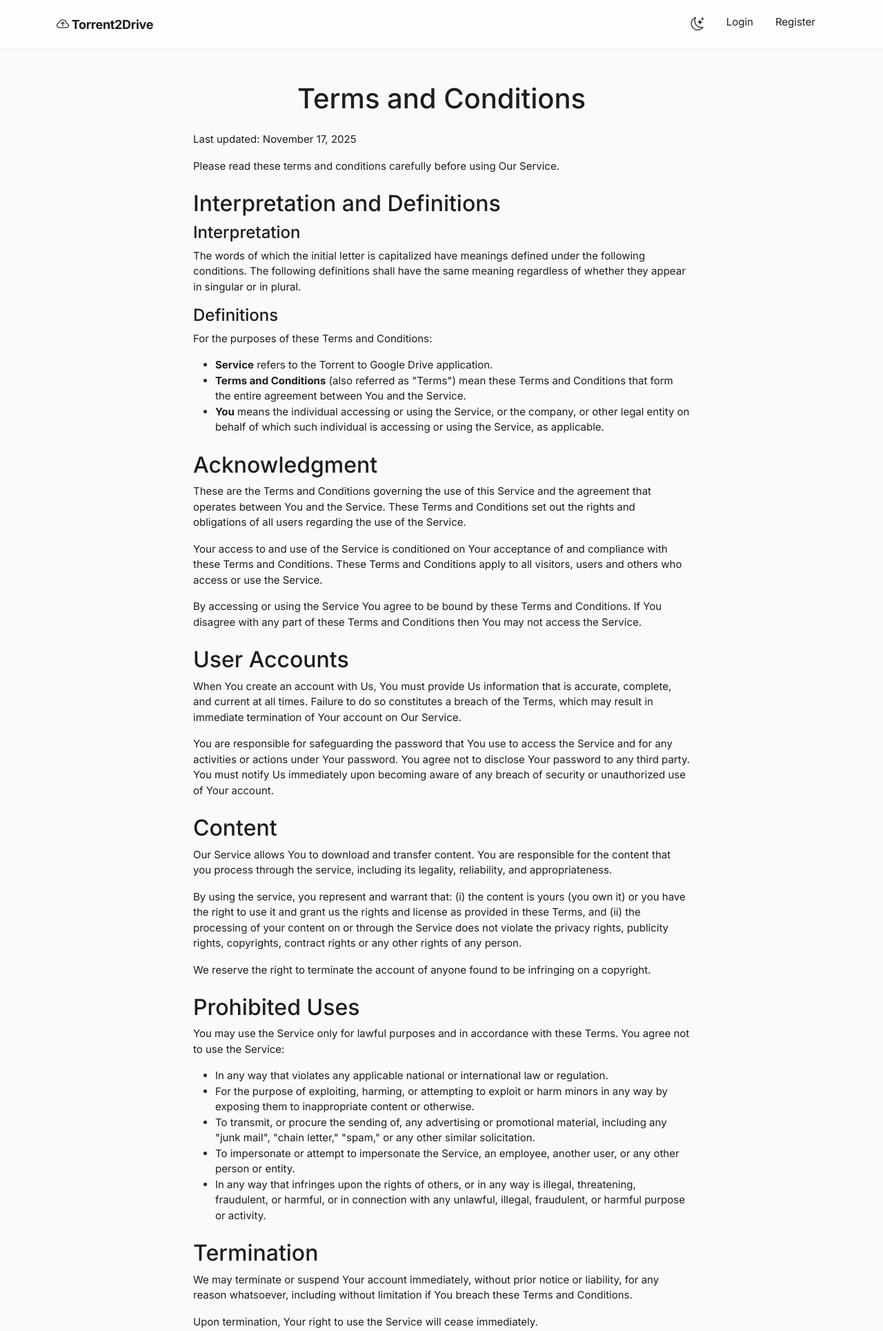
After one commit to Monster-ZeroX/HerokuHosted, a Flask app: page /terms in a window 1280 px wide. The commit adds this page. Shown: the top 1929 px of the page at 69% size. Run offline with Flask 3, Linux system fonts and the light colour scheme; some libraries are stand-ins or nearby versions.

Commit message:
feat: Add Terms and Conditions, Privacy Policy, and fix dark mode

```diff
--- a/webapp/app.py
+++ b/webapp/app.py
@@ -554,6 +554,18 @@ def api_torrent_status(torrent_id):
     })
 
 
+@app.route('/terms')
+def terms():
+    """Terms and Conditions page."""
+    return render_template('terms.html')
+
+
+@app.route('/privacy-policy')
+def privacy_policy():
+    """Privacy Policy page."""
+    return render_template('privacy_policy.html')
+
+
 if __name__ == '__main__':
     port = int(os.environ.get('PORT', 5000))
     app.run(host='0.0.0.0', port=port, debug=False)
--- a/webapp/templates/base.html
+++ b/webapp/templates/base.html
@@ -61,7 +61,7 @@
             --bg-primary: #000000;
             --bg-secondary: #1C1C1E;
             --text-primary: #F5F5F7;
-            --text-secondary: #98989D;
+            --text-secondary: #E0E0E0;
             --border-color: rgba(255, 255, 255, 0.1);
             --navbar-bg: rgba(28, 28, 30, 0.8);
             --card-bg: #1C1C1E;
@@ -480,7 +480,11 @@
     <!-- Footer -->
     <footer class="text-center">
         <div class="container">
-            <p class="mb-0">&copy; 2025 Torrent2Drive | Made with <i class="bi bi-heart-fill text-danger"></i></p>
+            <p class="mb-0">&copy; 2025 Torrent2Drive |
+                <a href="{{ url_for('terms') }}">Terms and Conditions</a> |
+                <a href="{{ url_for('privacy_policy') }}">Privacy Policy</a> |
+                Made with <i class="bi bi-heart-fill text-danger"></i>
+            </p>
         </div>
     </footer>
 
--- /dev/null
+++ b/webapp/templates/terms.html
@@ -0,0 +1,71 @@
+
+{% extends "base.html" %}
+
+{% block title %}Terms and Conditions - Torrent to Google Drive{% endblock %}
+
+{% block content %}
+<div class="container mt-5">
+    <div class="row">
+        <div class="col-md-8 offset-md-2">
+            <h1 class="text-center mb-4">Terms and Conditions</h1>
+            <p>Last updated: November 17, 2025</p>
+
+            <p>Please read these terms and conditions carefully before using Our Service.</p>
+
+            <h2 class="mt-4">Interpretation and Definitions</h2>
+            <h4>Interpretation</h4>
+            <p>The words of which the initial letter is capitalized have meanings defined under the following conditions. The following definitions shall have the same meaning regardless of whether they appear in singular or in plural.</p>
+            <h4>Definitions</h4>
+            <p>For the purposes of these Terms and Conditions:</p>
+            <ul>
+                <li><strong>Service</strong> refers to the Torrent to Google Drive application.</li>
+                <li><strong>Terms and Conditions</strong> (also referred as "Terms") mean these Terms and Conditions that form the entire agreement between You and the Service.</li>
+                <li><strong>You</strong> means the individual accessing or using the Service, or the company, or other legal entity on behalf of which such individual is accessing or using the Service, as applicable.</li>
+            </ul>
+
+            <h2 class="mt-4">Acknowledgment</h2>
+            <p>These are the Terms and Conditions governing the use of this Service and the agreement that operates between You and the Service. These Terms and Conditions set out the rights and obligations of all users regarding the use of the Service.</p>
+            <p>Your access to and use of the Service is conditioned on Your acceptance of and compliance with these Terms and Conditions. These Terms and Conditions apply to all visitors, users and others who access or use the Service.</p>
+            <p>By accessing or using the Service You agree to be bound by these Terms and Conditions. If You disagree with any part of these Terms and Conditions then You may not access the Service.</p>
+
+            <h2 class="mt-4">User Accounts</h2>
+            <p>When You create an account with Us, You must provide Us information that is accurate, complete, and current at all times. Failure to do so constitutes a breach of the Terms, which may result in immediate termination of Your account on Our Service.</p>
+            <p>You are responsible for safeguarding the password that You use to access the Service and for any activities or actions under Your password. You agree not to disclose Your password to any third party. You must notify Us immediately upon becoming aware of any breach of security or unauthorized use of Your account.</p>
+
+            <h2 class="mt-4">Content</h2>
+            <p>Our Service allows You to download and transfer content. You are responsible for the content that you process through the service, including its legality, reliability, and appropriateness.</p>
+            <p>By using the service, you represent and warrant that: (i) the content is yours (you own it) or you have the right to use it and grant us the rights and license as provided in these Terms, and (ii) the processing of your content on or through the Service does not violate the privacy rights, publicity rights, copyrights, contract rights or any other rights of any person.</p>
+            <p>We reserve the right to terminate the account of anyone found to be infringing on a copyright.</p>
+
+            <h2 class="mt-4">Prohibited Uses</h2>
+            <p>You may use the Service only for lawful purposes and in accordance with these Terms. You agree not to use the Service:</p>
+            <ul>
+                <li>In any way that violates any applicable national or international law or regulation.</li>
+                <li>For the purpose of exploiting, harming, or attempting to exploit or harm minors in any way by exposing them to inappropriate content or otherwise.</li>
+                <li>To transmit, or procure the sending of, any advertising or promotional material, including any "junk mail", "chain letter," "spam," or any other similar solicitation.</li>
+                <li>To impersonate or attempt to impersonate the Service, an employee, another user, or any other person or entity.</li>
+                <li>In any way that infringes upon the rights of others, or in any way is illegal, threatening, fraudulent, or harmful, or in connection with any unlawful, illegal, fraudulent, or harmful purpose or activity.</li>
+            </ul>
+
+            <h2 class="mt-4">Termination</h2>
+            <p>We may terminate or suspend Your account immediately, without prior notice or liability, for any reason whatsoever, including without limitation if You breach these Terms and Conditions.</p>
+            <p>Upon termination, Your right to use the Service will cease immediately.</p>
+
+            <h2 class="mt-4">Limitation of Liability</h2>
+            <p>To the maximum extent permitted by applicable law, in no event shall the Service or its suppliers be liable for any special, incidental, indirect, or consequential damages whatsoever (including, but not limited to, damages for loss of profits, for loss of data or other information, for business interruption, for personal injury, for loss of privacy arising out of or in any way related to the use of or inability to use the Service).</p>
+
+            <h2 class="mt-4">"AS IS" and "AS AVAILABLE" Disclaimer</h2>
+            <p>The Service is provided to You "AS IS" and "AS AVAILABLE" and with all faults and defects without warranty of any kind. To the maximum extent permitted under applicable law, the Service, on its own behalf and on behalf of its affiliates and its and their respective licensors and service providers, expressly disclaims all warranties, whether express, implied, statutory or otherwise, with respect to the Service.</p>
+
+            <h2 class="mt-4">Governing Law</h2>
+            <p>The laws of the Country, excluding its conflicts of law rules, shall govern this Terms and Your use of the Service. Your use of the Application may also be subject to other local, state, national, or international laws.</p>
+
+            <h2 class="mt-4">Changes to These Terms and Conditions</h2>
+            <p>We reserve the right, at Our sole discretion, to modify or replace these Terms at any time. If a revision is material We will make reasonable efforts to provide at least 30 days' notice prior to any new terms taking effect. What constitutes a material change will be determined at Our sole discretion.</p>
+
+            <h2 class="mt-4">Contact Us</h2>
+            <p>If you have any questions about these Terms and Conditions, You can contact us by email.</p>
+        </div>
+    </div>
+</div>
+{% endblock %}
--- a/webapp/templates/torrent_detail.html
+++ b/webapp/templates/torrent_detail.html
@@ -43,7 +43,7 @@
 
                 <hr>
 
-                <div class="row g-3">
+                <div class="row g-3 text-white">
                     <div class="col-md-6">
                         <strong><i class="bi bi-calendar"></i> Created:</strong><br>
                         {{ torrent.created_at.strftime('%Y-%m-%d %H:%M:%S') }}
@@ -118,7 +118,7 @@
     <div class="col-lg-4">
         <div class="card">
             <div class="card-body">
-                <h5 class="card-title"><i class="bi bi-gear"></i> Actions</h5>
+                <h5 class="card-title text-white"><i class="bi bi-gear"></i> Actions</h5>
                 <div class="d-grid gap-2">
                     <button class="btn btn-outline-primary" onclick="location.reload()">
                         <i class="bi bi-arrow-clockwise"></i> Refresh Status
```
Also changed, not shown: webapp/templates/privacy_policy.html (added, +70 -0 lines).
